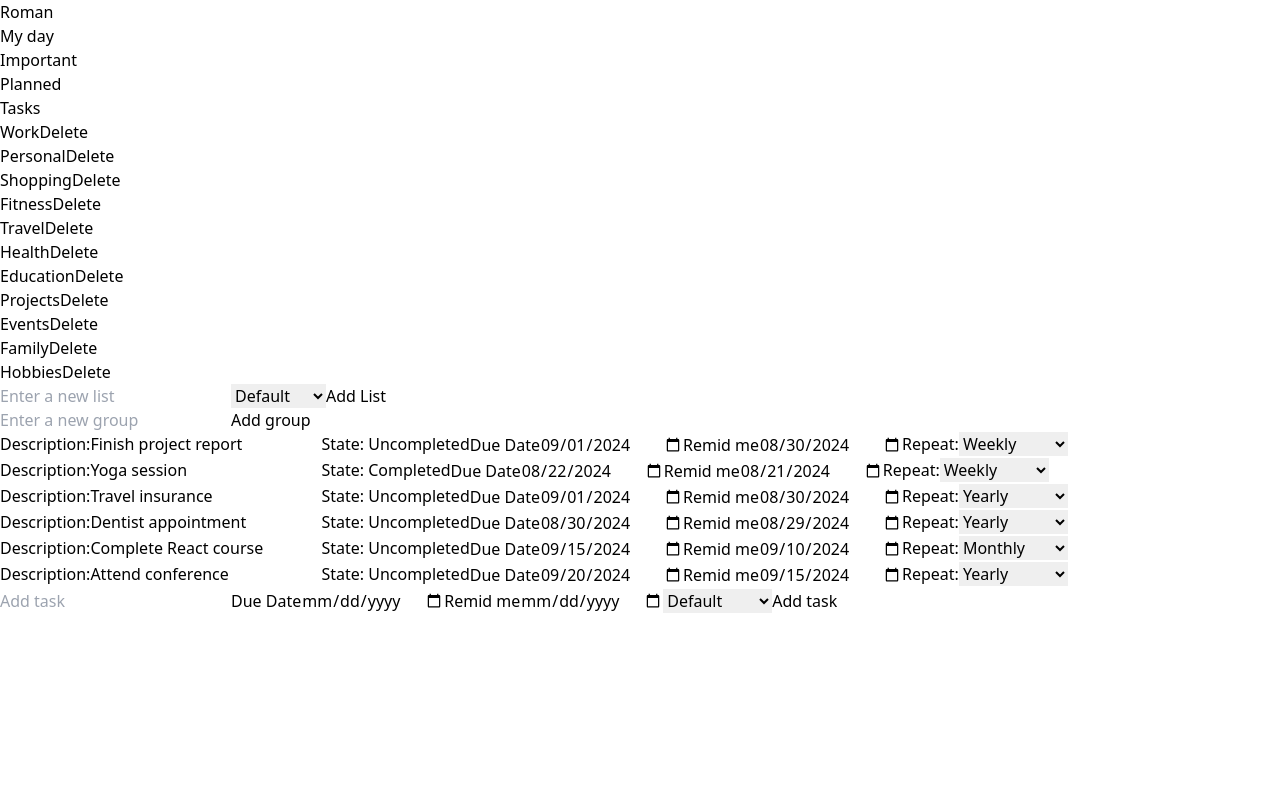
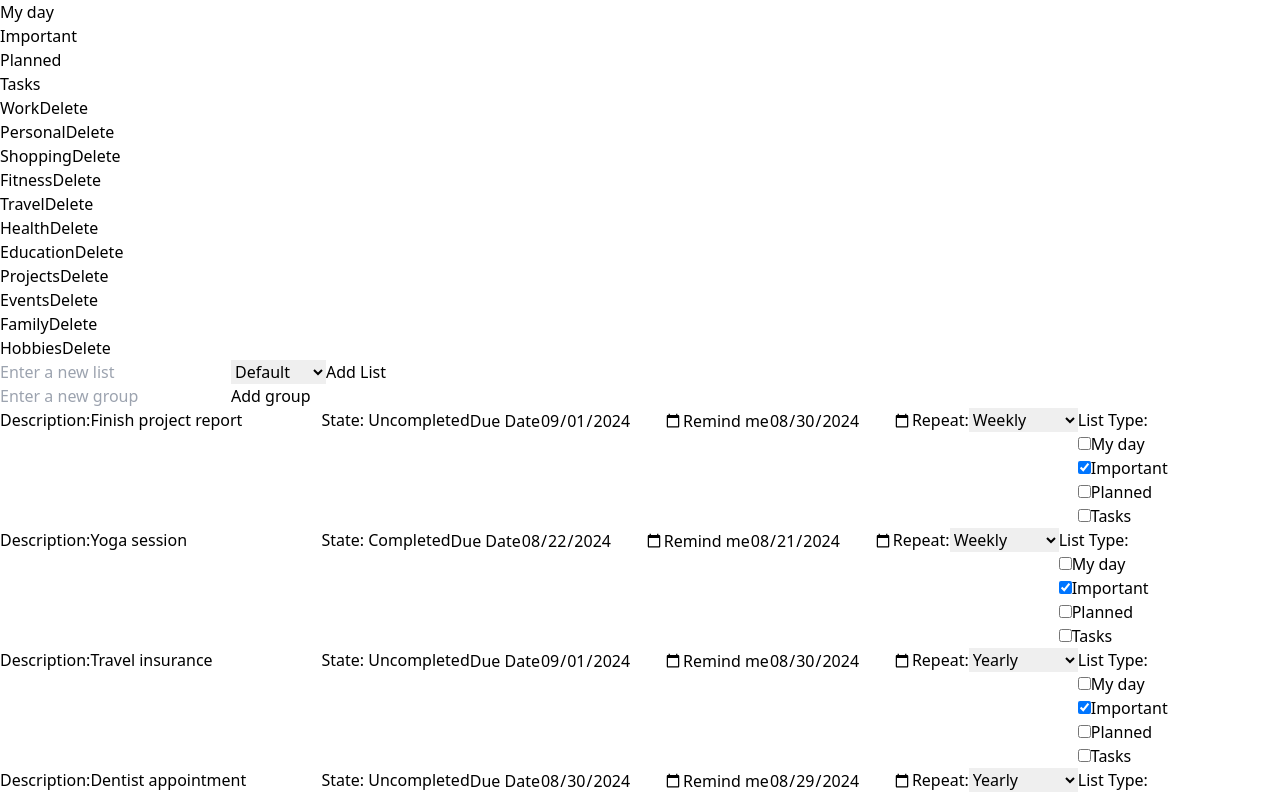
Before and after one commit to romanmicuda/task-managment-app, a React (Create React App) app: page /filter/Important in a window 1280 px wide. Shown: the top 795 px of the page. Built offline with nearby package versions, Linux system fonts and the light colour scheme.

Commit message:
feat: add functionality to add todo to myday, important, planned or important

```diff
--- a/src/component/App.tsx
+++ b/src/component/App.tsx
@@ -5,7 +5,6 @@ import "../index.css";
 function App() {
   return (
     <div>
-      <p>Roman</p>
       <SideBar />
     </div>
   );
--- a/src/component/TodoItem.tsx
+++ b/src/component/TodoItem.tsx
@@ -1,7 +1,7 @@
 import React, { useEffect, useState } from "react";
-import { List, RepeatType, TodoType } from "../types";
+import { List, ListType, RepeatType, TodoType } from "../types";
 import { useTodo } from "./TodoProvider";
-import { setgroups } from "process";
+import { listTypes as availableListTypes } from "../data";
 
 const TodoItem: React.FC<TodoType> = (todo) => {
   const { groups, setGroups } = useTodo();
@@ -9,10 +9,11 @@ const TodoItem: React.FC<TodoType> = (todo) => {
     todo.description
   );
   const [newDueDate, setNewDueDate] = useState<Date | undefined>(todo.dueDate);
-  const [newRemindme, seRemindme] = useState<Date | undefined>(todo.remindme);
+  const [newRemindme, setRemindme] = useState<Date | undefined>(todo.remindme);
   const [selectedRepeatType, setSelectedRepeatType] = useState<
     RepeatType | undefined
   >(todo.repeat);
+  const [listType, setListType] = useState<ListType[]>(todo.listType);
   const repeatTypes = [
     "Daily",
     "WeekDays",
@@ -21,6 +22,7 @@ const TodoItem: React.FC<TodoType> = (todo) => {
     "Yearly",
     "Customized",
   ];
+  const listTypes = availableListTypes; // Assuming this is the correct listTypes source
 
   useEffect(() => {
     setGroups((prevGroups) =>
@@ -36,6 +38,7 @@ const TodoItem: React.FC<TodoType> = (todo) => {
                   dueDate: newDueDate,
                   remindme: newRemindme,
                   repeat: selectedRepeatType,
+                  listType: listType, // Ensure listType is updated here
                 }
               : item
           ),
@@ -47,9 +50,19 @@ const TodoItem: React.FC<TodoType> = (todo) => {
     newDueDate,
     newRemindme,
     selectedRepeatType,
+    listType,
     setGroups,
     todo.id,
   ]);
+
+  const handleCheckboxChange = (listTypeValue: ListType) => {
+    setListType((prevListType) => {
+      const isChecked = prevListType.includes(listTypeValue);
+      return isChecked
+        ? prevListType.filter((item) => item !== listTypeValue)
+        : [...prevListType, listTypeValue];
+    });
+  };
 
   const handleSelectedRepeatType = (
     e: React.ChangeEvent<HTMLSelectElement>
@@ -64,12 +77,7 @@ const TodoItem: React.FC<TodoType> = (todo) => {
         groupList: group.groupList.map((list) => ({
           ...list,
           lists: list.lists.map((item) =>
-            todo.id === item.id
-              ? {
-                  ...item,
-                  completed: !item.completed,
-                }
-              : item
+            todo.id === item.id ? { ...item, completed: !item.completed } : item
           ),
         })),
       }))
@@ -88,46 +96,60 @@ const TodoItem: React.FC<TodoType> = (todo) => {
         <input
           type="text"
           placeholder="Add task"
-          value={todo.description}
+          value={newTaskDescription}
           onChange={(e) => setNewTaskDescription(e.target.value)}
         />
       </p>
       <p onClick={() => handleToggle()}>
         State: {todo.completed ? "Completed" : "Uncompleted"}
       </p>
-
       <label>
         Due Date
         <input
           type="date"
-          value={formatDate(todo.dueDate)}
+          value={formatDate(newDueDate)}
           onChange={(e) =>
             setNewDueDate(e.target.value ? new Date(e.target.value) : undefined)
           }
         />
       </label>
-
       <label>
-        Remid me
+        Remind me
         <input
           type="date"
-          value={formatDate(todo.remindme)}
+          value={formatDate(newRemindme)}
           onChange={(e) =>
-            seRemindme(e.target.value ? new Date(e.target.value) : undefined)
+            setRemindme(e.target.value ? new Date(e.target.value) : undefined)
           }
         />
       </label>
-
       <label>
         Repeat:
-        <select value={todo.repeat} onChange={handleSelectedRepeatType}>
+        <select value={selectedRepeatType} onChange={handleSelectedRepeatType}>
           <option value={undefined}>Default</option>
           {repeatTypes.map((repeatType) => (
-            <option>{repeatType}</option>
+            <option key={repeatType} value={repeatType}>
+              {repeatType}
+            </option>
           ))}
         </select>
       </label>
-
+      <label>
+        List Type:
+        <div>
+          {listTypes.map((listTypeValue) => (
+            <div key={listTypeValue}>
+              <input
+                type="checkbox"
+                id={listTypeValue}
+                checked={listType.includes(listTypeValue as ListType)}
+                onChange={() => handleCheckboxChange(listTypeValue as ListType)}
+              />
+              <label htmlFor={listTypeValue}>{listTypeValue}</label>
+            </div>
+          ))}
+        </div>
+      </label>
       <br />
     </div>
   );
--- a/src/data.ts
+++ b/src/data.ts
@@ -1,4 +1,6 @@
 import { Group, TodoContextType } from "./types";
+
+export const listTypes = ["My day", "Important", "Planned", "Tasks"];
 
 const mockData: Group[] = [
   {
```
